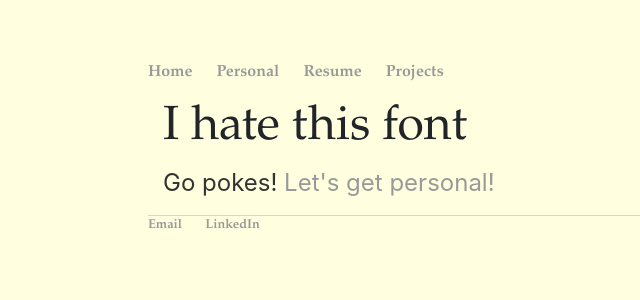
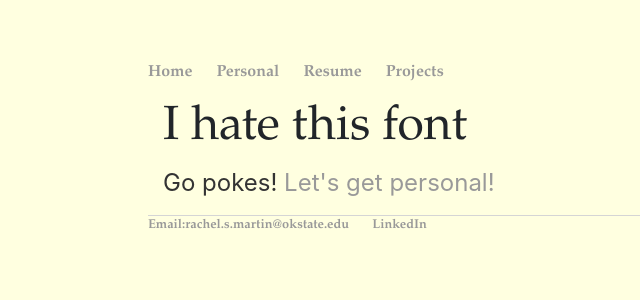
Before and after one commit to mraches/mraches.github.io, a Jekyll site: the page built from index.html, in a window 1280 px wide. Shown: the top 300 px of the page, without its empty margins (44-684 px from the left). Built offline with Jekyll 4.4.1, drawn with Linux system fonts in a browser that asks for light colours; nearby versions of some CDN libraries.

Commit message:
Update default.html

```diff
--- a/_layouts/default.html
+++ b/_layouts/default.html
@@ -18,7 +18,7 @@
 		</div><!-- /.container -->
 		<footer>
     		<ul>
-        		<li><a href="mailto:rachel.s.martin@okstate.edu">Email</a></li>
+        		<li><a href="mailto:rachel.s.martin@okstate.edu">Email:rachel.s.martin@okstate.edu</a></li>
         		<li><a href="https://www.linkedin.com/in/rachel-s-martin/">LinkedIn</a></li>
 			</ul>
 		</footer>
```
